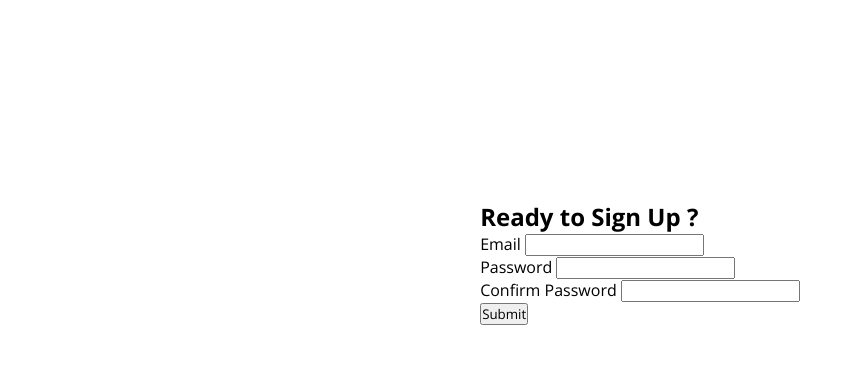
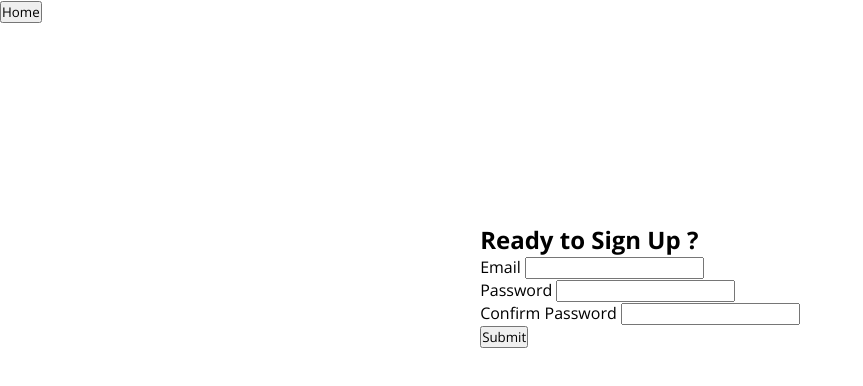
Before and after one commit to stanescuV/Nike-E-com, a React (Create React App) app: page /sign-up in a window 1280 px wide. Shown: the top 386 px of the page, without its empty margins (0-863 px from the left). Built offline with nearby package versions, Linux system fonts and the light colour scheme; no server answers.

Commit message:
Links to SignUp

```diff
--- a/src/components/sign/SignUp.js
+++ b/src/components/sign/SignUp.js
@@ -1,6 +1,7 @@
 import {React, useRef, useState} from 'react'
 import "./signup.css"
 import { useAuth } from "../../contexts/AuthContext";
+import { Link } from 'react-router-dom';
 
 
 function SignUp() {
@@ -31,6 +32,10 @@
   }
 
   return (
+    <>
+      <Link to="/">
+      <button>Home</button>
+      </Link>
       <div className='form-sign-up'>
         <form onSubmit={handleSubmit}>
           <h2>Ready to Sign Up ?</h2>
@@ -61,7 +66,7 @@
         </form>
 
       </div>
-  )
+    </>)
 }
 
 export default SignUp
```
Also changed, not shown: src/components/navbar/navbar.js (+0 -30 lines). Lines whose indentation alone changed are shown as unchanged.
